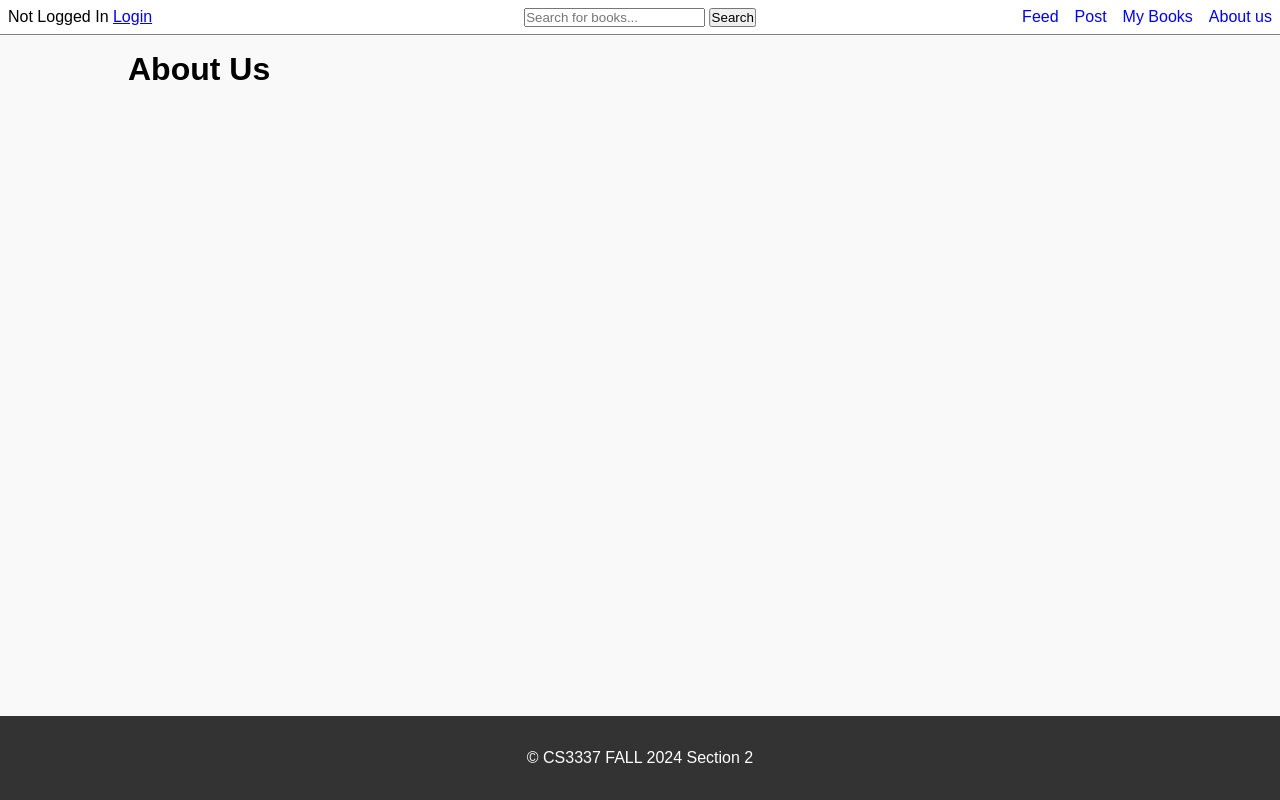
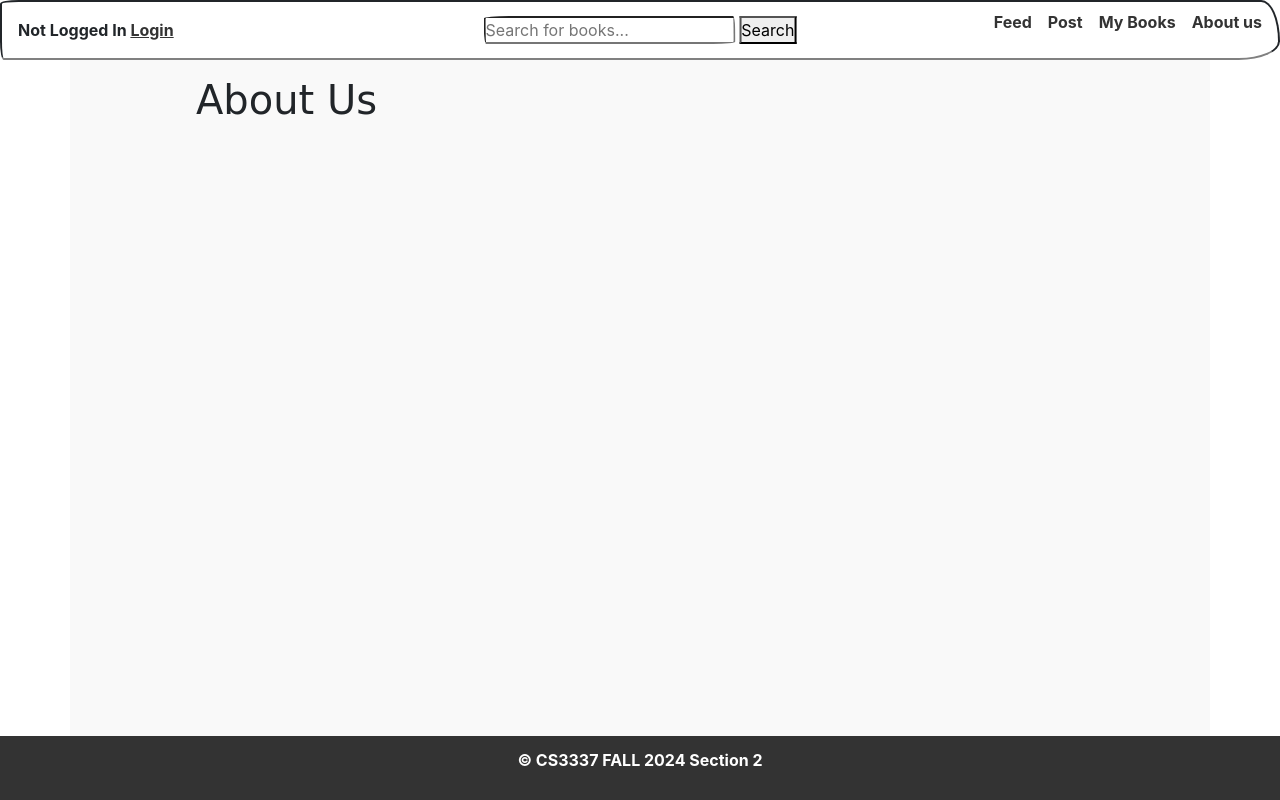
Before and after one commit to jalfar60/jalfar60.github.io, a Django app: page /aboutus in a window 1280 px wide. Run offline with Django 5.2, Linux system fonts and the light colour scheme; some libraries are stand-ins or nearby versions; some web fonts are replaced.

Commit message:
Started combining james and tristan changes

```diff
--- a/bookEx/bookEx/static/main.css
+++ b/bookEx/bookEx/static/main.css
@@ -22,11 +22,11 @@ body {
     gap: 1rem;
     border-bottom: 1px solid grey;
     padding: 0.5rem;
-    position: sticky;
+    position: sticky !important;
     top: 0;
     background-color: white;
 }
-.navbar {
+.navbar_links {
     display: flex;
     flex-direction: row;
     gap: 1rem;
@@ -36,10 +36,10 @@ body {
     left: 50%;
     transform: translateX(-50%);
 }
-.navbar li {
+.navbar_links li {
     list-style-type: none;
 }
-.navbar a {
+.navbar_links a {
     text-decoration: none;
 }
 
--- a/bookEx/bookEx/templates/base.html
+++ b/bookEx/bookEx/templates/base.html
@@ -11,6 +11,16 @@
         {% endblock title %}
     </title>
     <link rel="stylesheet" href="{% static 'main.css' %}">
+    <link
+        rel="stylesheet"
+        href="https://cdn.jsdelivr.net/npm/bootswatch@4.5.2/dist/sketchy/bootstrap.min.css"
+        integrity="sha384-RxqHG2ilm4r6aFRpGmBbGTjsqwfqHOKy1ArsMhHusnRO47jcGqpIQqlQK/kmGy9R"
+        crossorigin="anonymous"
+    >
+    <link
+        rel="stylesheet"
+        href="https://cdn.jsdelivr.net/npm/bootstrap-icons@1.11.3/font/bootstrap-icons.min.css"
+    >
 </head>
 <body>
     <!-- <div class="banner">
@@ -18,7 +28,7 @@
     </div> -->
 
     <!-- Navbar -->
-    <div class="navbar__container">
+    <div class="navbar navbar__container">
         <span>
             {% if user.is_authenticated %}
                 {{ user.username }}
@@ -39,7 +49,7 @@
             <button>Search</button>
         </div>
 
-        <ul class="navbar">
+        <ul class="navbar_links">
             <li><a href="/displaybooks">Feed</a></li>
             <li><a href="/postbook">Post</a></li>
             <li><a href="/mybooks">My Books</a></li>
```
